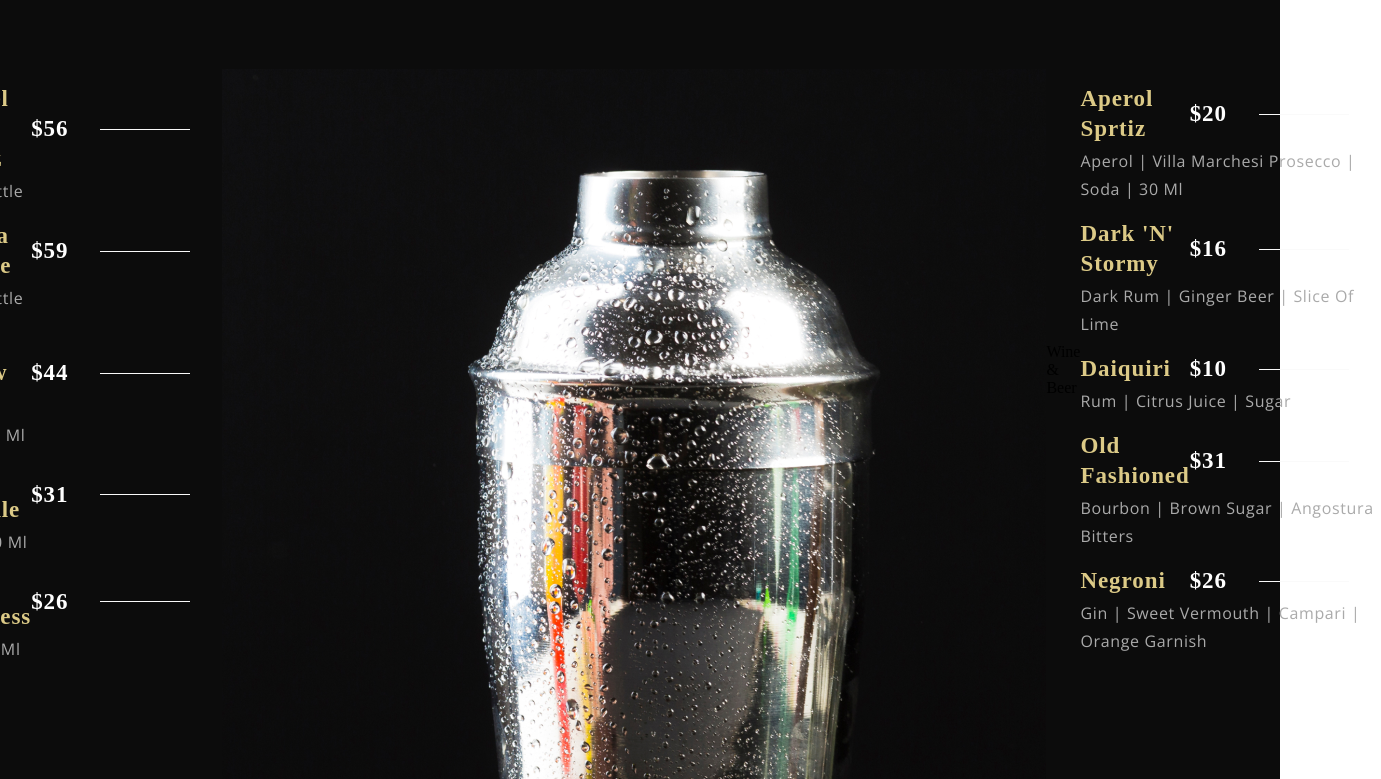
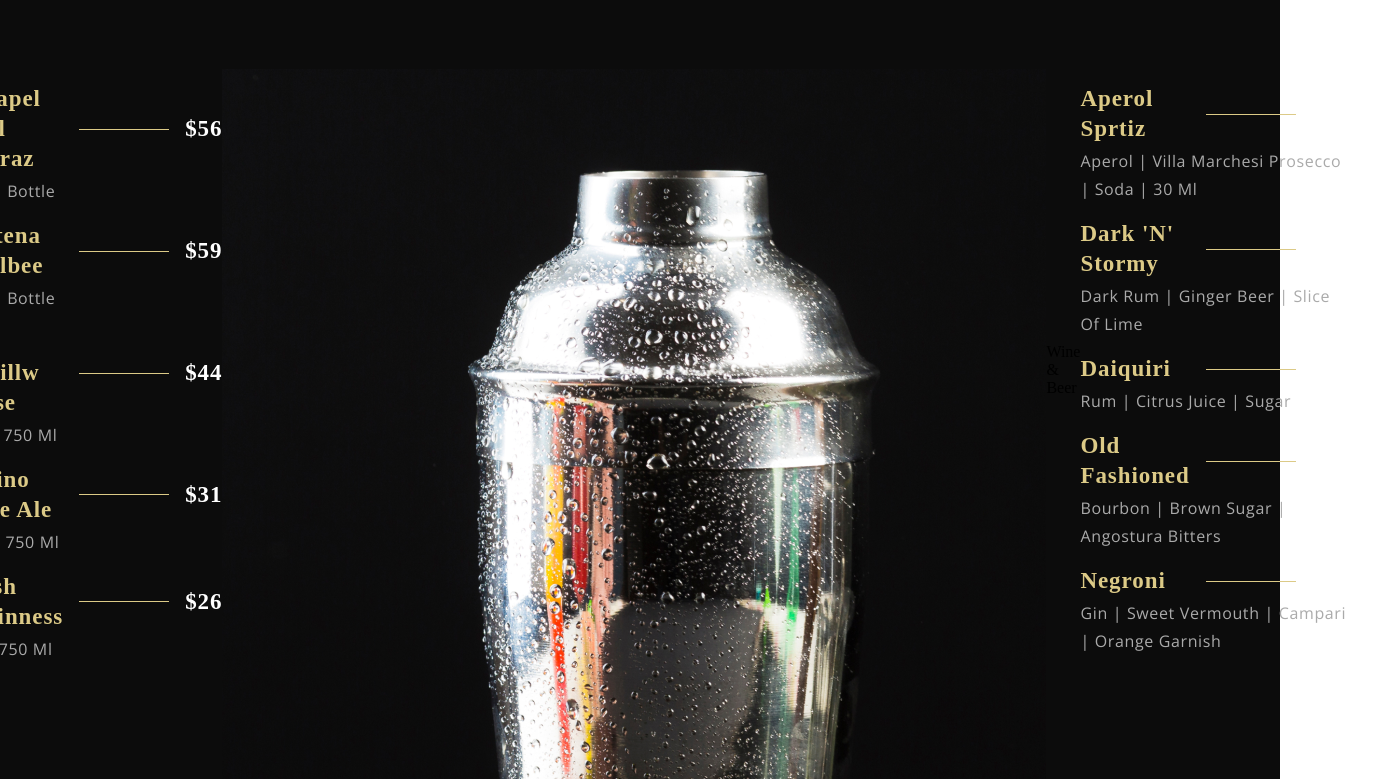
Before and after one commit to marcoszorzi/gericht-restaurant, a React (Create React App) app: page / in a window 1280 px wide. Shown: the part 2401-3180 px from the top of the page, 1381 px wide, since content can reach past the window. Built offline with nearby package versions, Linux system fonts and the light colour scheme; a web font is replaced by a local one.

Commit message:
MenuItem styles

```diff
--- a/src/components/Menuitem/MenuItem.css
+++ b/src/components/Menuitem/MenuItem.css
@@ -22,22 +22,15 @@
 }
 
 .app__menuitem-dash{
-    position: static;
     width: 90px;
     height: 1px;
-    left: 224px;
-    top: 14.5px;
-
-    background: #FAFAFA;
-
-    flex: none;
-    order: 1;
-    flex-grow: 0;
-    margin: 0px 32px;
+    background: var(--color-golden);
+    margin: 0 1rem;
 }
 
 
-/**
-Video stopped at 4:43:02
-https://www.youtube.com/watch?v=F627pKNUCVQ&t=499s
-*/
+.app__menuitem-price{
+    display: flex;
+    justify-content: flex-end;
+    align-items: flex-end;
+}
```
